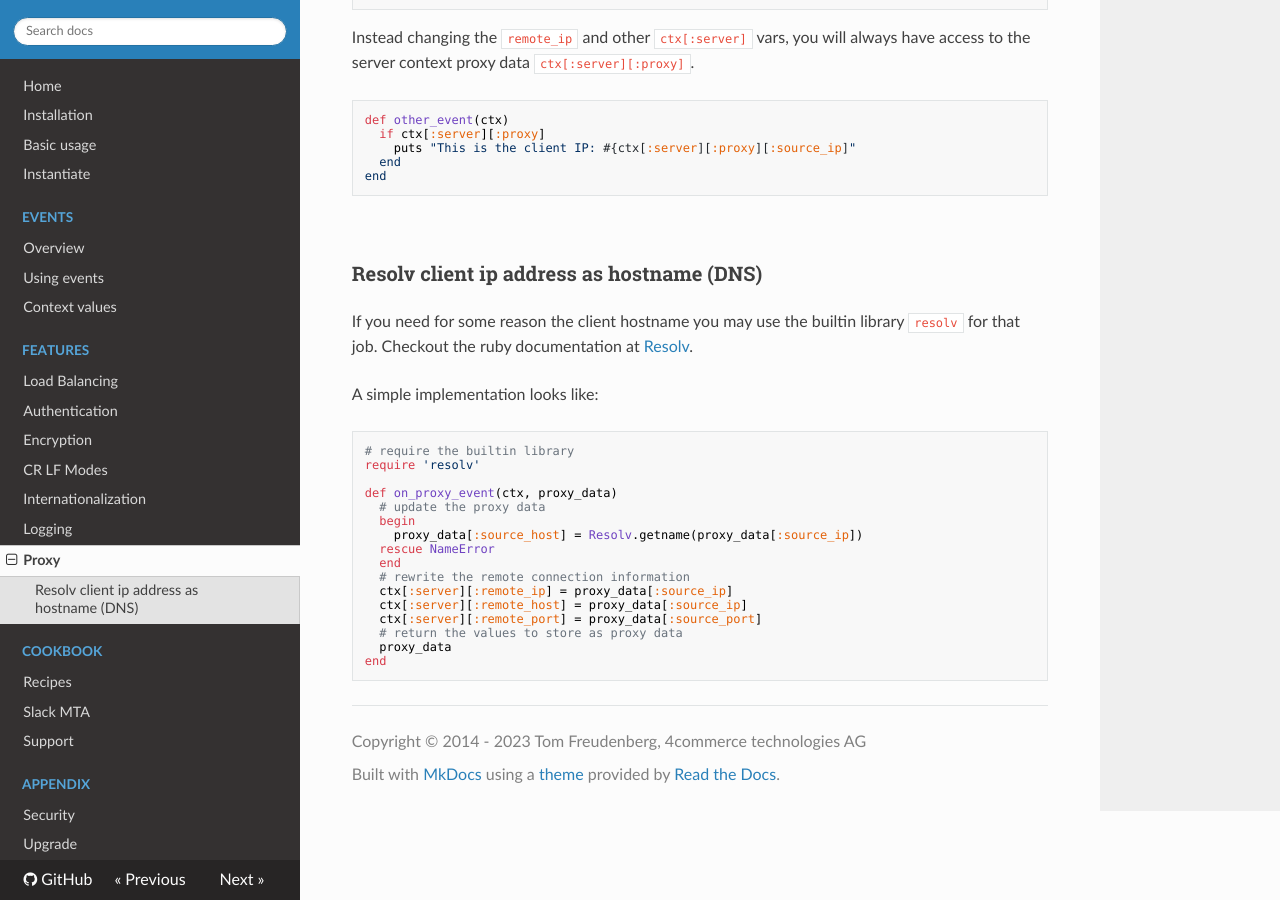
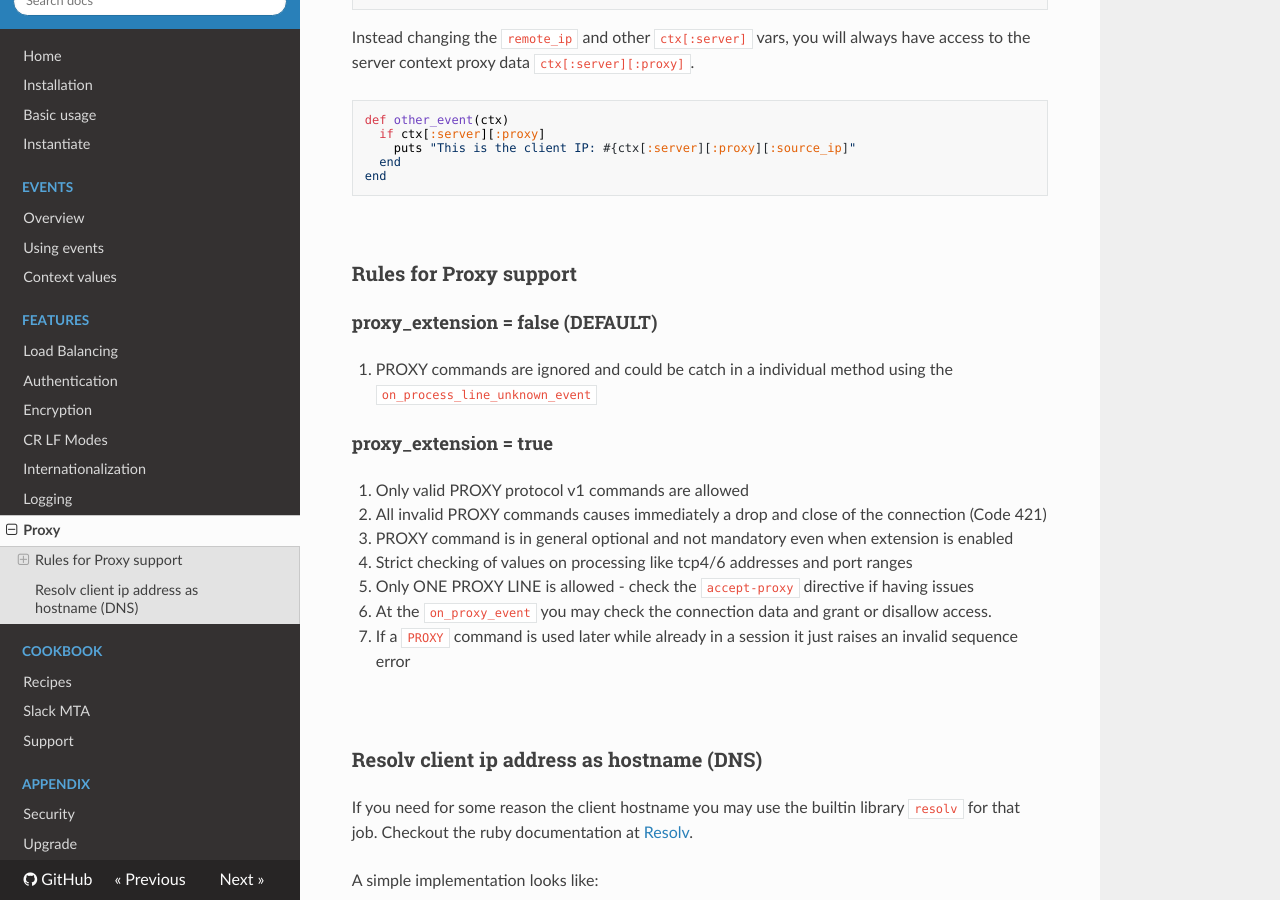
Before and after one commit to 4commerce-technologies-AG/midi-smtp-server, an MkDocs documentation site: the page built from mkdocs/feature_proxy.md, in a window 1280 px wide and 900 px high, scrolled down 595 px. Built offline with MkDocs 1.6.1, drawn with Linux system fonts in a browser that asks for light colours; nearby versions of some CDN libraries.

Commit message:
mod: add docs about proxy rules

````diff
--- a/mkdocs/feature_proxy.md
+++ b/mkdocs/feature_proxy.md
@@ -36,6 +36,24 @@ end
 
 <br>
 
+### Rules for Proxy support
+
+#### proxy_extension = false (DEFAULT)
+
+1. PROXY commands are ignored and could be catch in a individual method using the `on_process_line_unknown_event`
+
+#### proxy_extension = true
+
+1. Only valid PROXY protocol v1 commands are allowed
+2. All invalid PROXY commands causes immediately a drop and close of the connection (Code 421)
+3. PROXY command is in general optional and not mandatory even when extension is enabled
+4. Strict checking of values on processing like tcp4/6 addresses and port ranges
+5. Only ONE PROXY LINE is allowed - check the `accept-proxy` directive if having issues
+6. At the `on_proxy_event` you may check the connection data and grant or disallow access.
+7. If a `PROXY` command is used later while already in a session it just raises an invalid sequence error
+
+<br>
+
 ### Resolv client ip address as hostname (DNS)
 
 If you need for some reason the client hostname you may use the builtin library `resolv` for that job. Checkout the ruby documentation at [Resolv](https://ruby-doc.org/3.2.2/stdlibs/resolv/Resolv.html).
@@ -60,3 +78,5 @@ def on_proxy_event(ctx, proxy_data)
   proxy_data
 end
 ```
+
+<br>
````
